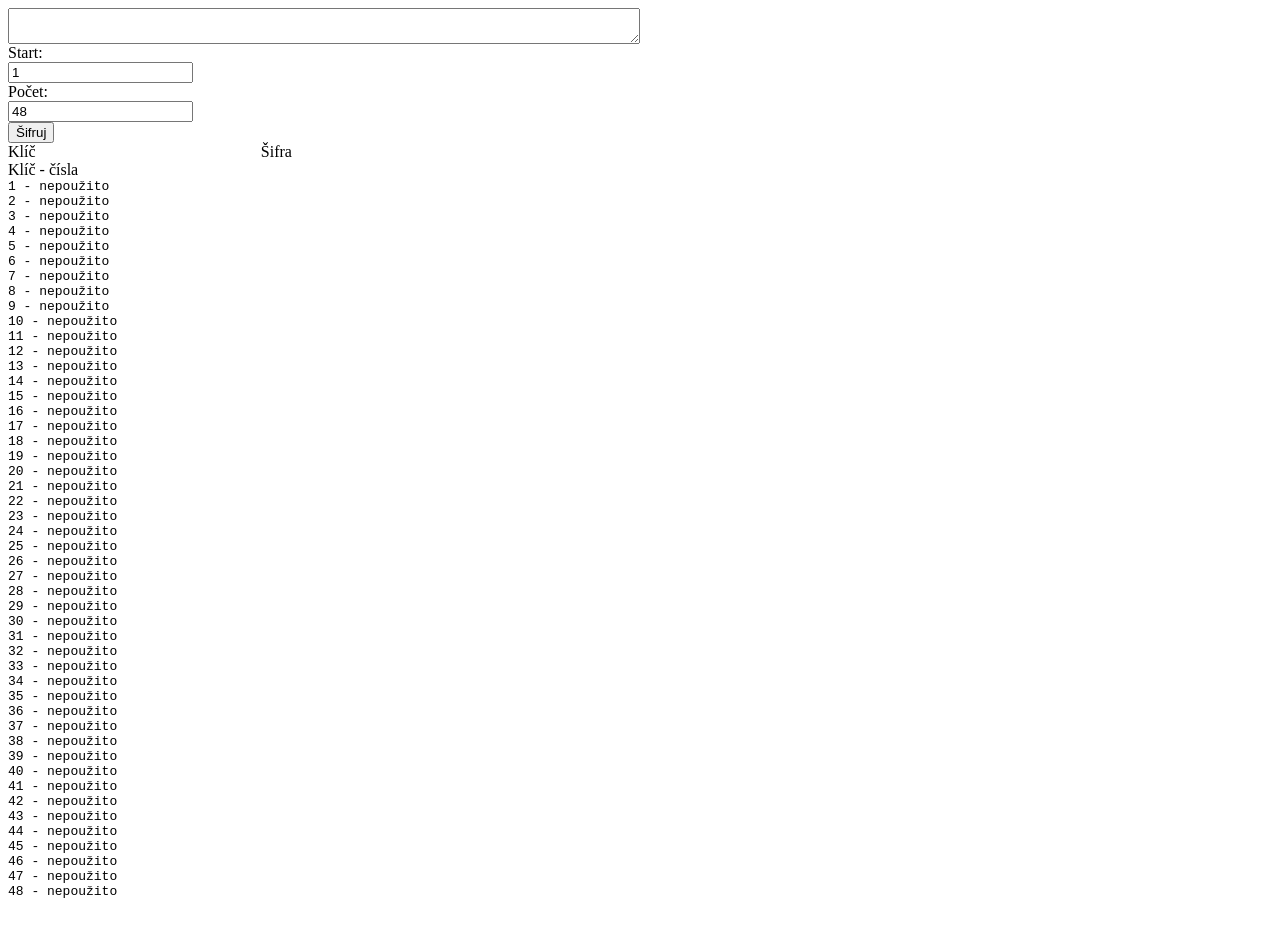
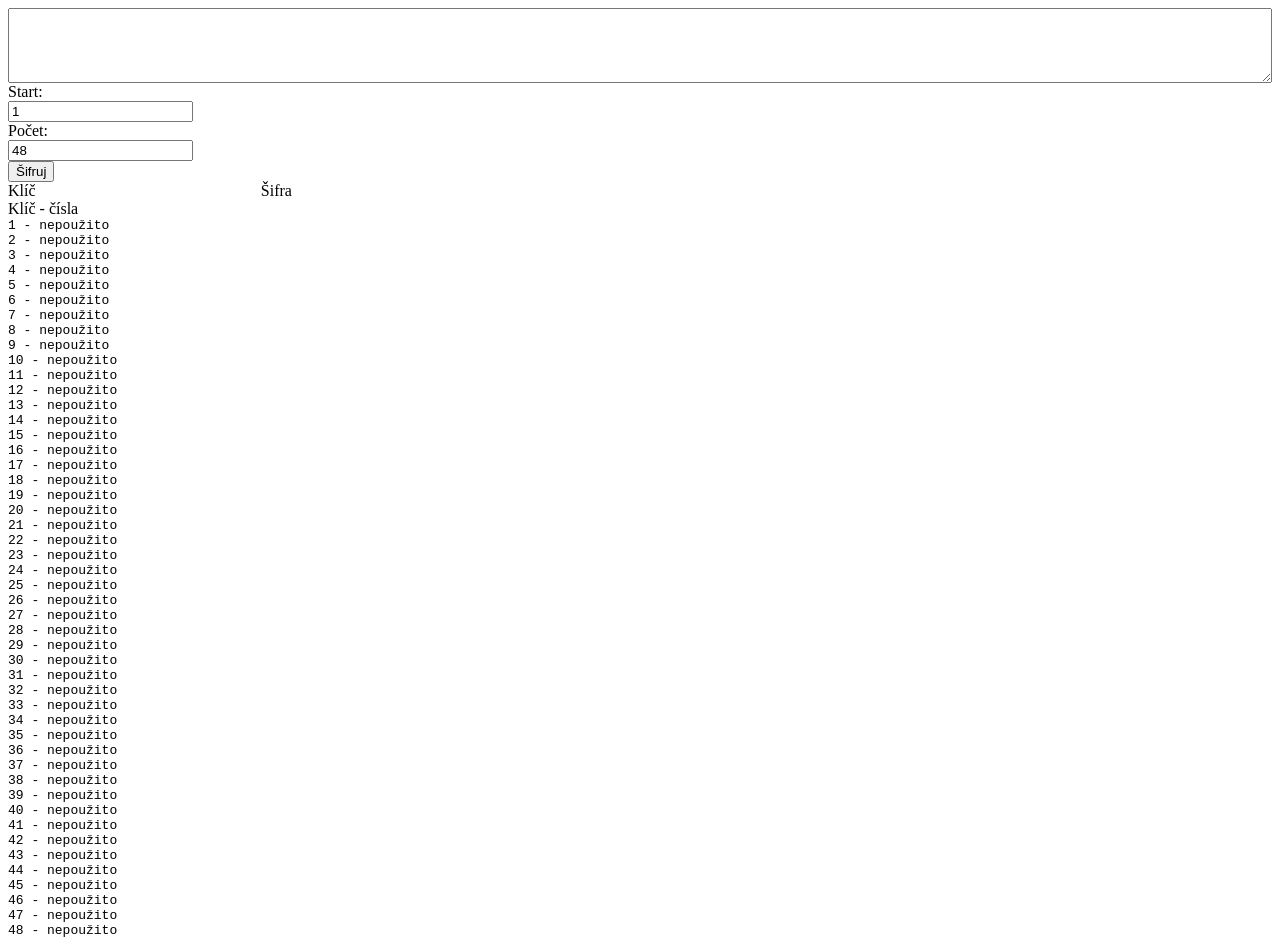
Before and after one commit to xbrov01/main, a plain HTML site: page docs/index.htm in a window 1280 px wide. Before the commit the page ends 899 px from the top, so only its background shows below. Drawn offline with nearby package versions, Linux system fonts and the light colour scheme.

Commit message:
Text param

```diff
--- a/docs/index.htm
+++ b/docs/index.htm
@@ -236,7 +236,8 @@ var getUrlParameter = function getUrlParameter(sParam) {
 
 <style>
         textarea {
-            width: 50%;
+            width: 100%;
+            height: 75px;
         }
         .letter {
             color: red;
```
